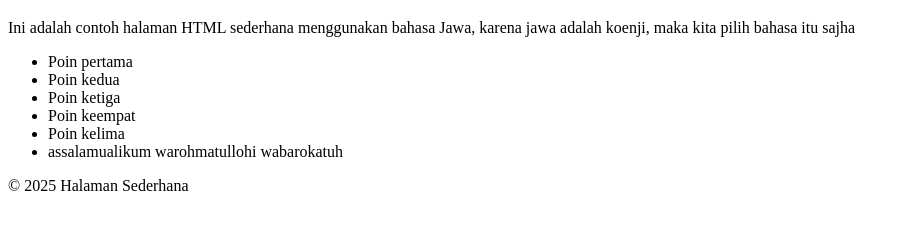
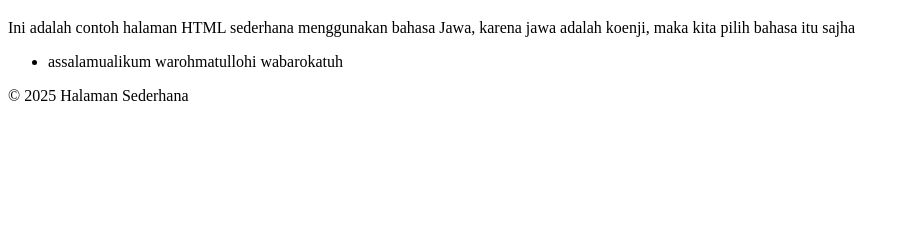
Before and after one commit to theahmadjihad/UjiCobaGit, a plain HTML site: page index.html in a window 1280 px wide. Shown: the part 61-290 px from the top of the page, without its empty margins (0-910 px from the left). Drawn offline with Linux system fonts and the light colour scheme.

Commit message:
menghapus tulisan ora penting

```diff
--- a/index.html
+++ b/index.html
@@ -13,11 +13,6 @@
         <p>Ini adalah contoh halaman HTML sederhana menggunakan bahasa Jawa, karena jawa adalah koenji,
             maka kita pilih bahasa itu sajha</p>
         <ul>
-            <li>Poin pertama</li>
-            <li>Poin kedua</li>
-            <li>Poin ketiga</li>
-            <li>Poin keempat</li>
-            <li>Poin kelima</li>
             <li>assalamualikum warohmatullohi wabarokatuh</li>
         </ul>
     </main>
```
